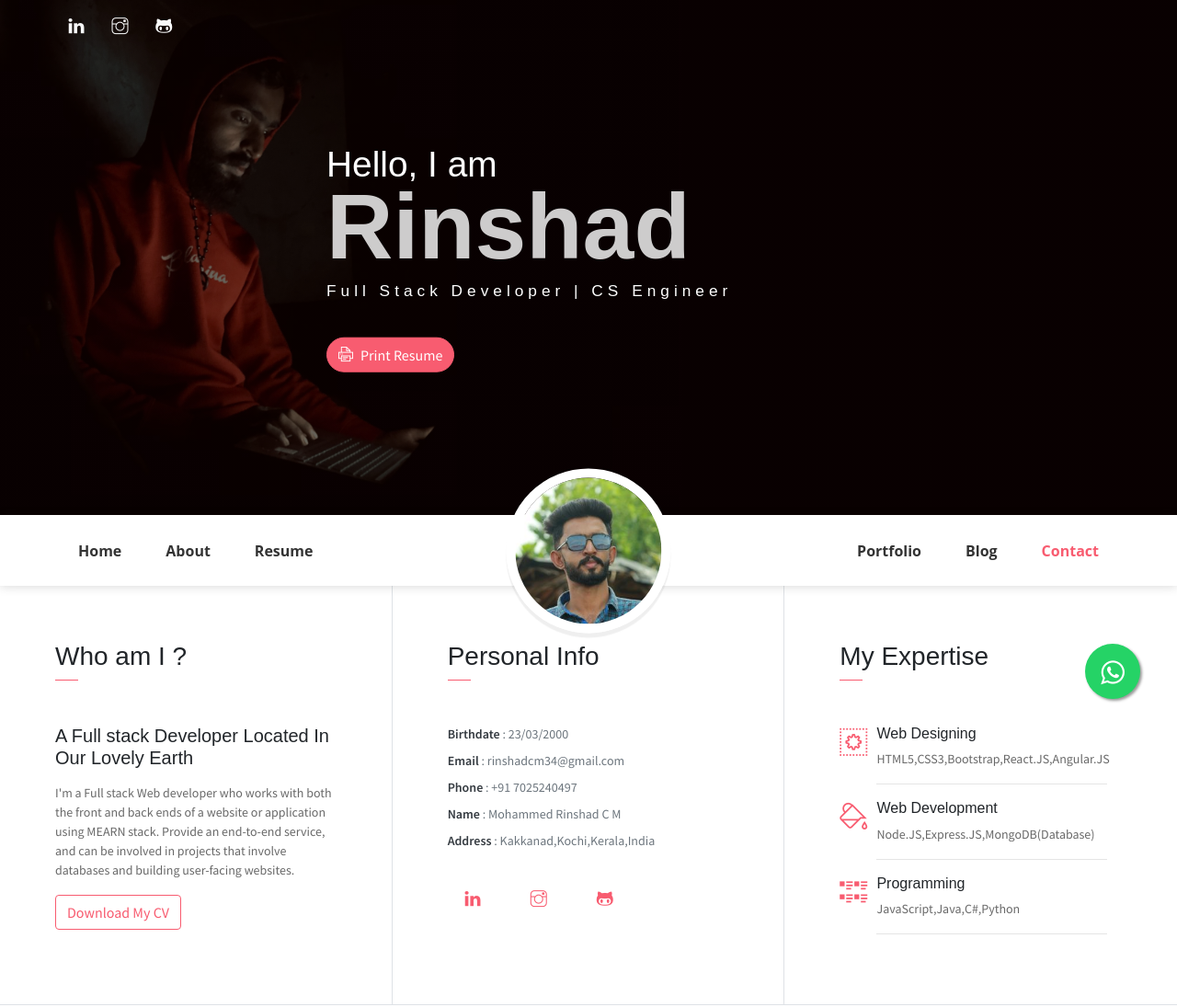
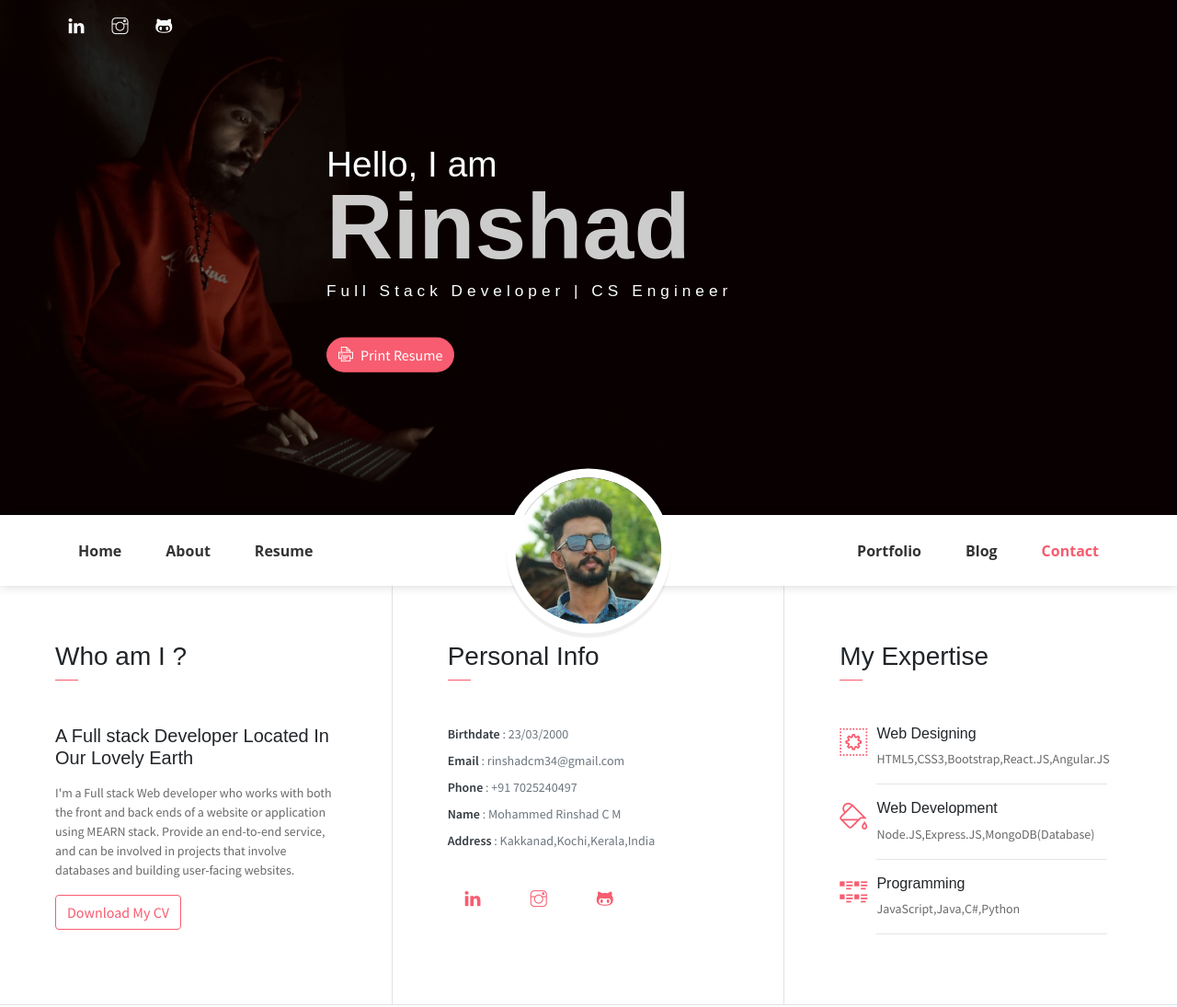
Before and after one commit to RinshadCM/portfolio1, a plain HTML site: page index.html in a window 1280 px wide. Shown: the top 1095 px of the page at 92% size. Drawn offline with Linux system fonts and the light colour scheme; some packages are replaced by stand-ins of ours; some icons are missing.

Commit message:
sample edit

```diff
--- a/index.html
+++ b/index.html
@@ -121,12 +121,7 @@
         </div>
     </div>
 
-    <!-- Floating Whatsapp icon -->
-    <link rel="stylesheet" href="https://maxcdn.bootstrapcdn.com/font-awesome/4.5.0/css/font-awesome.min.css">
-            <a href="https://api.whatsapp.com/send?phone=7025240497&text=Hello Rinshad, I want to know some details from you regarding a website/web application" class="float" target="_blank">
-            <i class="fa fa-whatsapp my-float"></i>
-            </a>
-    <!-- Floating Whatsapp icon -->
+
 
 
 
```
